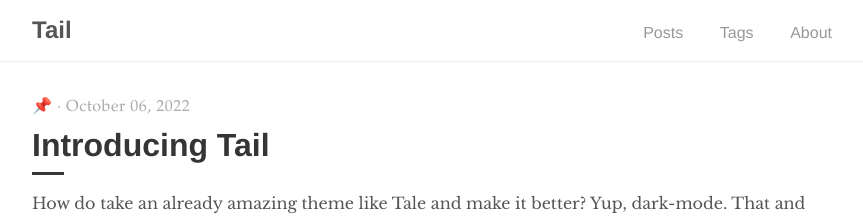
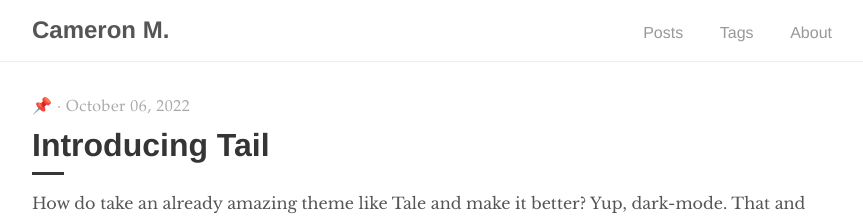
Before and after one commit to cameron-mills/cameron-mills.github.io, a Jekyll site: the page built from index.html, in a window 1280 px wide. Shown: the top 216 px of the page, without its empty margins (208-1071 px from the left). Built offline with Jekyll 4.4.1, drawn with Linux system fonts in a browser that asks for light colours; the list of posts is cut into pages by our own code.

Commit message:
chore: update title and description

```diff
--- a/_config.yml
+++ b/_config.yml
@@ -1,6 +1,6 @@
 # Site settings
-title:          Tail
-description:    "Minimal Jekyll blog theme"
+title:          Cameron M.
+description:    "Development | Security | Operations"
 baseurl:        ""
 url: cmills.dev
 
```
